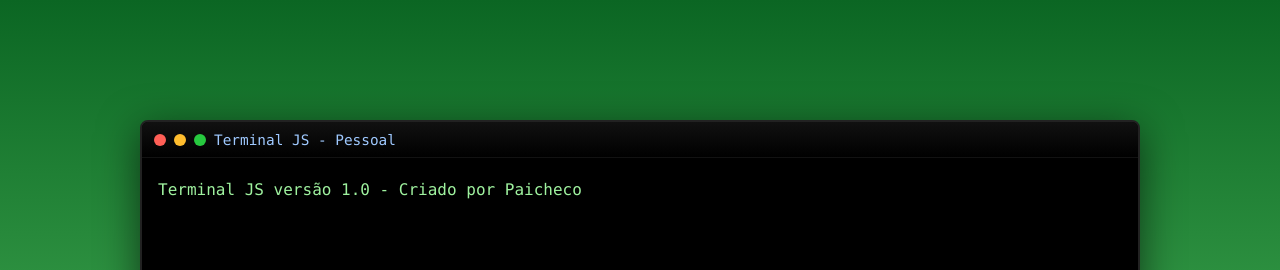
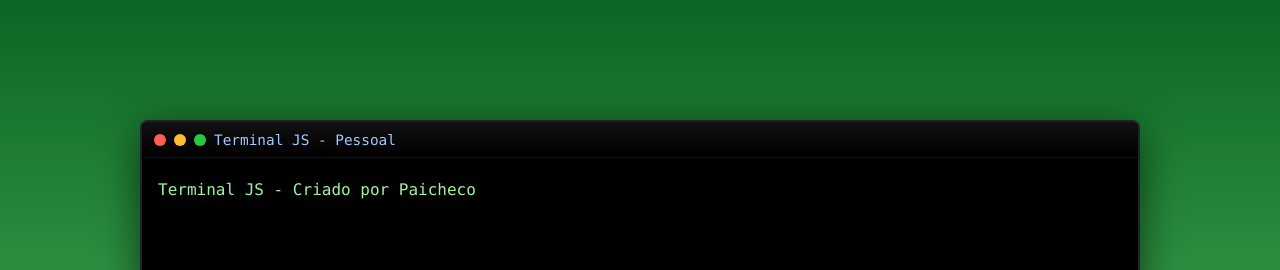
Before and after one commit to GuiPaicheco/My-Personal-Terminal, a plain HTML site: page index.html in a window 1280 px wide. Shown: the top 270 px of the page. Drawn offline with Linux system fonts and the light colour scheme.

Commit message:
Update index.html

```diff
--- a/index.html
+++ b/index.html
@@ -25,7 +25,7 @@
     <div class="content" id="history" aria-live="polite"></div>
     <script>
     window.addEventListener("load", () => {
-        print("Terminal JS versão 1.0 - Criado por Paicheco", "info");
+        print("Terminal JS - Criado por Paicheco", "info");
     });
     </script>
 
@@ -40,4 +40,5 @@
 
   <script src="script.js"></script>
 </body>
+
 </html>
```
